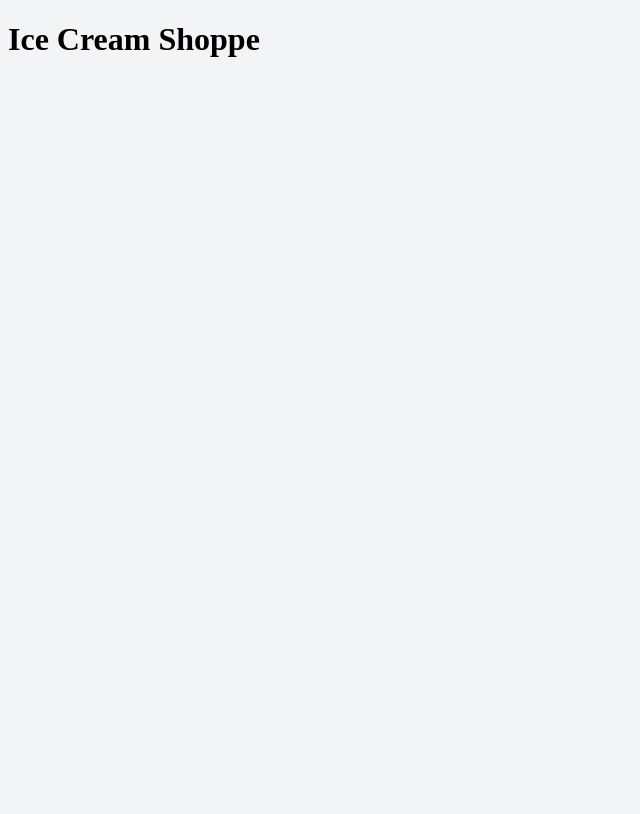
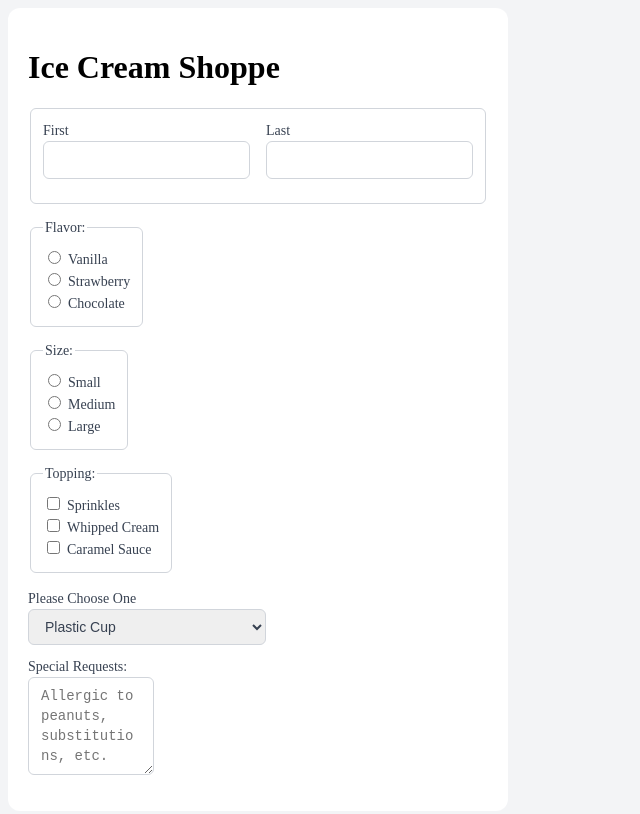
Before and after one commit to ProfesionalName/inputTypes, a plain HTML site: page index.html in a window 1280 px wide. Shown: the whole page, without its empty margins (0-640 px from the left). Drawn offline with Linux system fonts and the light colour scheme.

Commit message:
2 commit

```diff
--- a/index.html
+++ b/index.html
@@ -9,6 +9,80 @@
 <div class = "container">
     <div class = "content">
         <h1>Ice Cream Shoppe</h1>
+        <form>
+            <fieldset>
+            <div class = "row">
+                <div>
+                    <label for = "firstname">First</label>
+                    <input id = "firstname" name = "first_name" type = "text">
+                </div>
+                <div>
+                    <label for = "lastname">Last</label>
+                    <input id = "lastname" name = "last_name" type = "text">
+                </div>
+            </div>
+            </fieldset>
+        <div class = "row">
+            <fieldset>
+                <legend>Flavor:</legend>
+            <div>
+                <input type = "radio" id = "vanilla" name = "icecream">
+                <label for = "vanilla">Vanilla</label>
+            </div>
+            <div>
+                <input type = "radio" id = "strawberry" name = "icecream">
+                <label for = "strawberry">Strawberry</label>
+            </div>
+            <div>
+                <input type = "radio" id = "chocolate" name = "icecream">
+                <label for = "chocolate">Chocolate</label>
+            </div>
+            </fieldset>
+        </div>
+            <fieldset>
+                <legend>Size:</legend>
+            <div>
+                <input type = "radio" id = "small" name = "size">
+                <label for = "small">Small</label>
+            </div>
+            <div>
+                <input type = "radio" id = "medium" name = "size">
+                <label for = "medium">Medium</label>
+            </div>
+            <div>
+                <input type = "radio" id = "large" name = "size">
+                <label for = "large">Large</label>
+            </div>
+            </fieldset>
+            <fieldset>
+                <legend>Topping:</legend>
+            <div>
+                <input type = "checkbox" id = "sprinkles" name = "sprinkles" value = "sprinkles">
+                <label for = "sprinkles">Sprinkles</label>
+            </div>
+            <div>
+                <input type = "checkbox" id = "whippedCream" name = "whippedCream" value = "whippedCream">
+                <label for = "whippedCream">Whipped Cream</label>
+            </div>
+            <div>
+                <input type = "checkbox" id = "caramel" name = "caramel" value = "caramel">
+                <label for = "caramel">Caramel Sauce</label>
+            </div>
+            </fieldset>
+        <div>
+            <label for = "container">Please Choose One</label>
+            <select name = "container" id = "container">
+                <option value = "cup">Plastic Cup</option>
+                <option value = "sugar">Sugar Cone</option>
+                <option value = "waffle">Waffle cone</option>
+                <option value = "dippedWaffle">Chocolate Dipped Waffle Cone</option>
+            </select>
+        </div>
+        <div>
+            <label for = "SpecialRequests">Special Requests:</label>
+            <textarea id = "SpecialRequests" name = "SpecialRequests" rows = "4" cols = "10" placeholder = "Allergic to peanuts, substitutions, etc."></textarea>
+        </div>
+        </form>
     </div>
 </div>
 </body>
--- a/style.css
+++ b/style.css
@@ -4,6 +4,74 @@
 body{
     background: #f3f4f6;
 }
-label{
+
+label {
     display: block;
+    line-height: 1.25rem;
+    font-weight: 500;
+    font-size: 14px;
+    color: #374151;
 }
+
+input[type="text"], textarea, select{
+    font-size: .875rem;
+    line-height: 1.25rem;
+    border: 1px solid #d1d5db;
+    border-radius: 6px;
+    padding: 8px 12px;
+    margin-bottom: 12px;
+    color: #374151;
+}
+fieldset{
+    border: 1px solid #d1d5db;
+    border-radius: 6px;
+    width: fit-content;
+    margin-bottom: 16px;
+    padding: 12px;
+}
+
+
+fieldset legend{
+    font-size: 14px;
+    color: #374151;
+}
+
+input[type="checkbox"]{
+    display: inline-block;
+}
+
+input[type="checkbox"] ~ label, input[type="radio"] ~ label {
+    display: inline;
+}
+
+section{
+    margin-bottom: 16px;
+}
+
+section header{
+    margin-bottom: 8px;
+}
+
+.row {
+    display: flex;
+    gap: 16px;
+}
+
+
+.container{
+    max-width: 1300px;
+    margin: 0 auto;
+}
+
+.content{
+    box-shadow: 0 1px 3px 0 rgba(0 0 0  0.1), 0 1px 2px -1px rgba(0 0 0  0.1);
+    background: white;
+    padding: 20px;
+    border-radius: 12px;
+    width: 500px;
+}
+.center{
+    display: flex;
+    justify-content: center;
+    align-items: center;
+}
```
Also changed, not shown: 1 other file.
